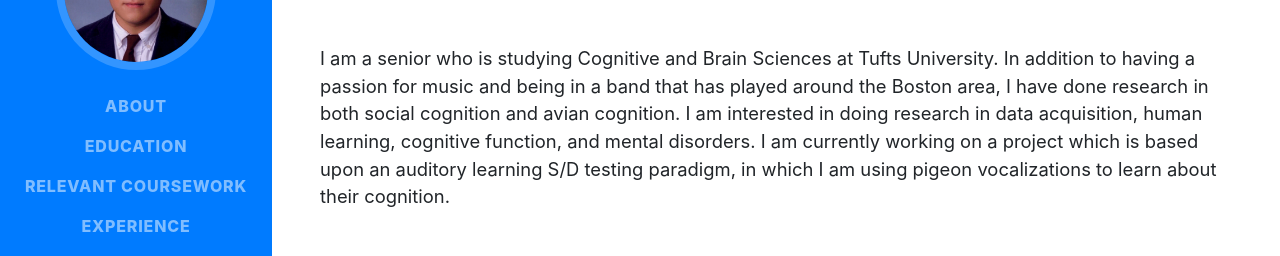
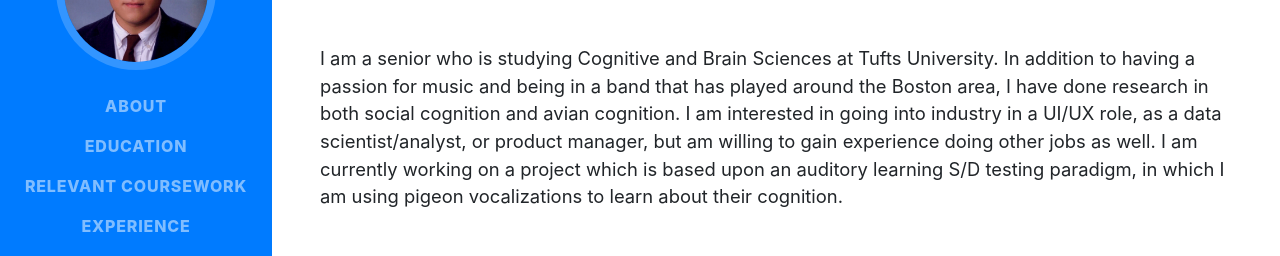
Before and after one commit to mattspark123/mattspark123.github.io, a website with bundled scripts: page index.html in a window 1280 px wide. Shown: the part 286-542 px from the top of the page. Built offline with nearby package versions, Linux system fonts and the light colour scheme; a web font is replaced by a local one.

Commit message:
updated bio a little

```diff
--- a/index.html
+++ b/index.html
@@ -77,7 +77,7 @@
         <div class="subheading mb-5">Medford, MA 02155 · (201) 660-4690 ·
           <a href="mailto:matthew.park@tufts.edu">matthew.park@tufts.edu</a>
         </div>
-        <p class="lead mb-5"> I am a senior who is studying Cognitive and Brain Sciences at Tufts University. In addition to having a passion for music and being in a band that has played around the Boston area, I have done research in both social cognition and avian cognition. I am interested in doing research in data acquisition, human learning, cognitive function, and mental disorders. I am currently working on a project which is based upon an auditory learning S/D testing paradigm, in which I am using pigeon vocalizations to learn about their cognition.</p>
+        <p class="lead mb-5"> I am a senior who is studying Cognitive and Brain Sciences at Tufts University. In addition to having a passion for music and being in a band that has played around the Boston area, I have done research in both social cognition and avian cognition. I am interested in going into industry in a UI/UX role, as a data scientist/analyst, or product manager, but am willing to gain experience doing other jobs as well. I am currently working on a project which is based upon an auditory learning S/D testing paradigm, in which I am using pigeon vocalizations to learn about their cognition.</p>
         <div class="social-icons">
           <a href="https://www.linkedin.com/in/matthew-park-93894a11a/">
             <i class="fab fa-linkedin-in"></i>
```
